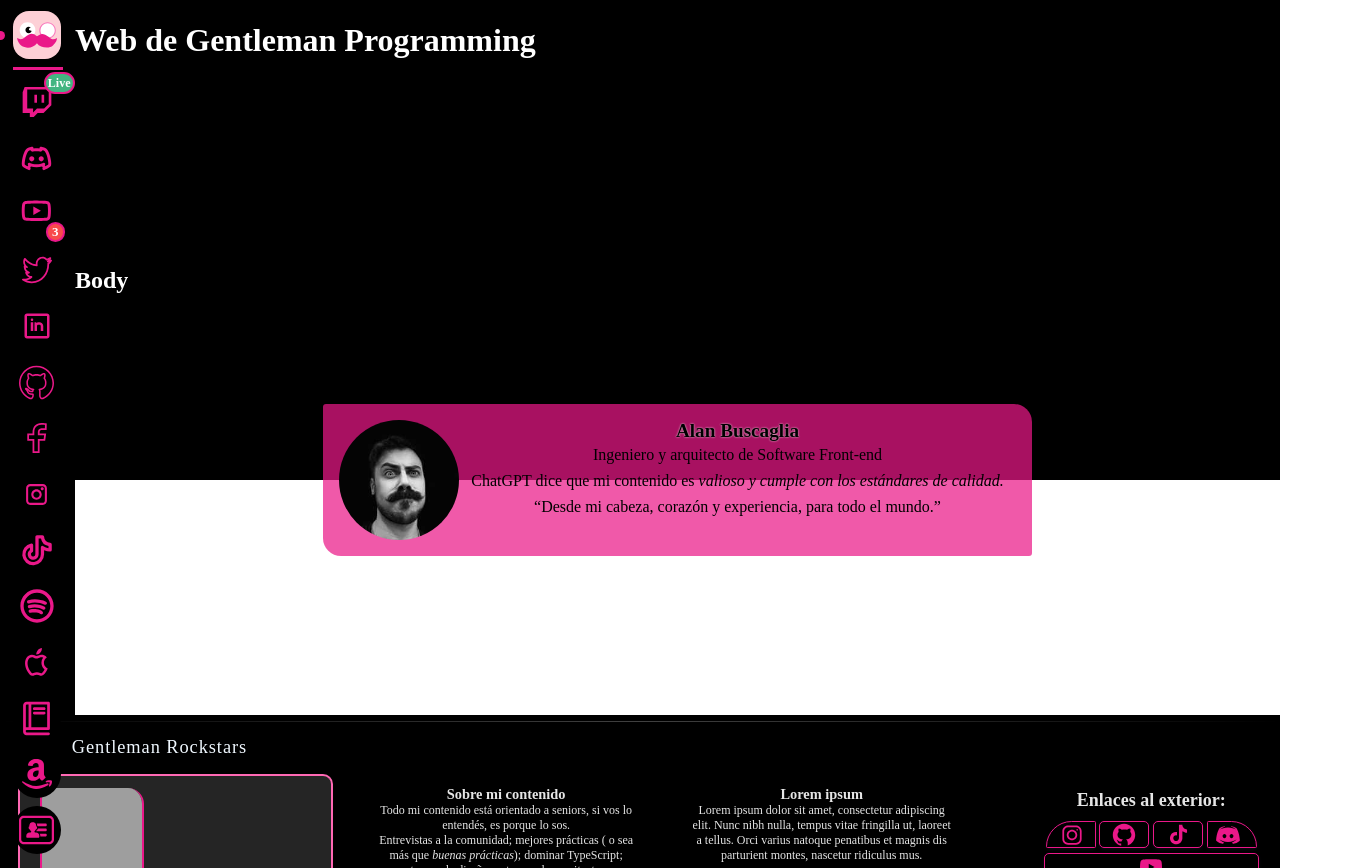
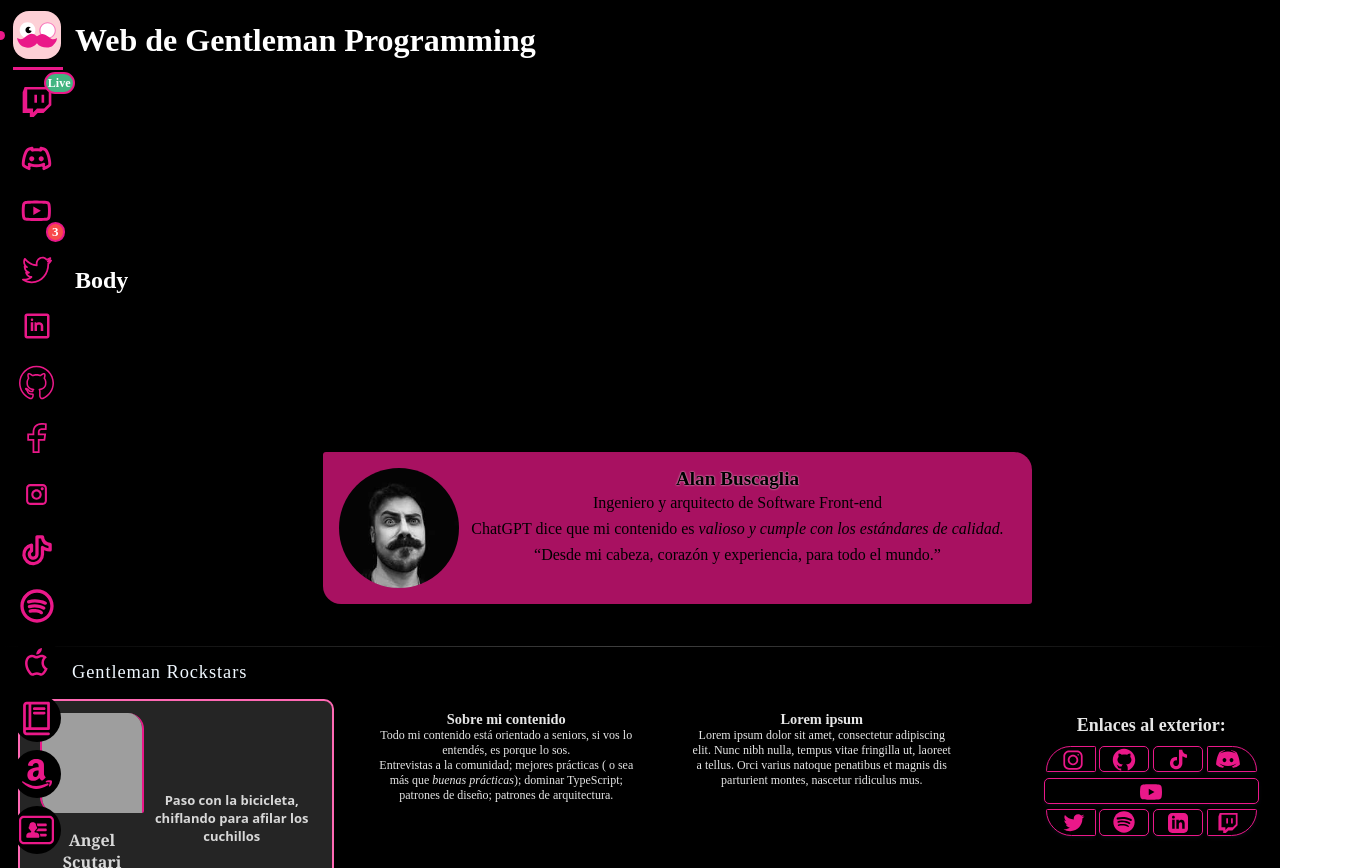
Before and after one commit to Gentleman-Programming/gentleman-programming-web, a Next.js app: page / in a window 1280 px wide. Shown: the top 868 px of the page, 1352 px wide, since content can reach past the window. Built offline with nearby package versions, Linux system fonts and the light colour scheme; grey boxes are pictures that could not be loaded.

Commit message:
fix style : footer/prefooter positioning.

```diff
--- a/app/Home/components/Footer/footer.module.css
+++ b/app/Home/components/Footer/footer.module.css
@@ -6,18 +6,17 @@
   color: rgba(255, 255, 255, 0.9);
   font-size: 12px;
   height: fit-content;
-  margin: 4.7rem 0 0 -4.7rem;
+  margin-left: -4.688rem;
+  /* position: absolute;
+  bottom: 0; */
 }
 .footercard__title {
-  font-family: "Fira Mono";
   color: aliceblue;
   display: flex;
-  height: -moz-fit-content;
-  height: fit-content;
   font-size: 1.15rem;
   font-weight: 500;
   letter-spacing: 0.05em;
-  width: 100%;
+  width:fit-content;
   margin-left: 4.5rem;
   justify-content: flex-start;
 }
--- a/app/Home/components/PreFooter/prefooter.module.css
+++ b/app/Home/components/PreFooter/prefooter.module.css
@@ -1,10 +1,12 @@
 .prefooter {
+  font-family: "Fira Mono";
   grid-area: PF;
   flex-direction: row;
   display: flex;
-  background-color: transparent;
+  background-color: black;
+  justify-content: space-around;
+  align-content: center;
   flex-wrap: wrap;
-  align-content: center;
-  justify-content: space-around;
-  margin-top: -10rem;
+  align-items: center;
+  padding-bottom: 4rem;
 }
```
